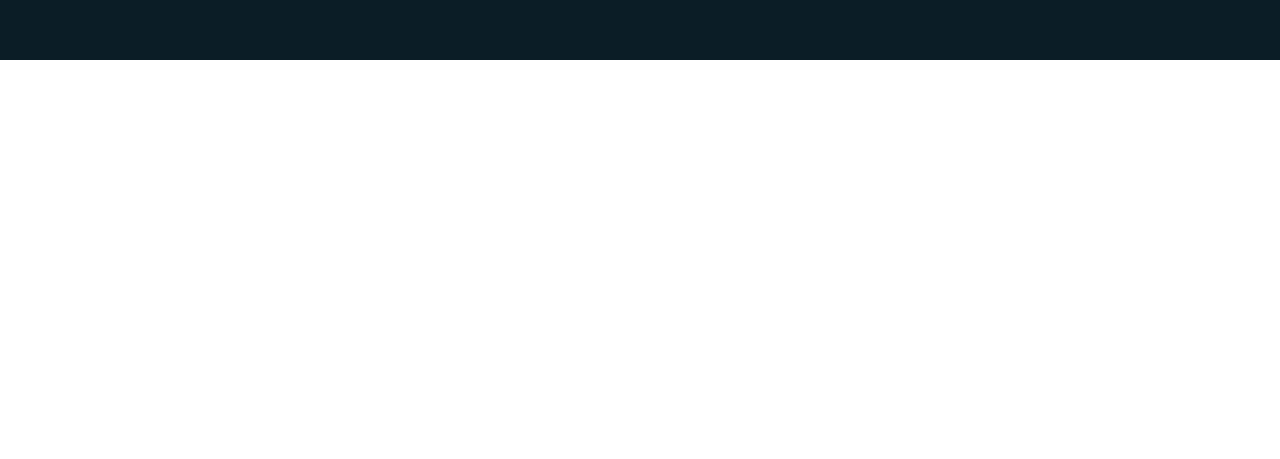
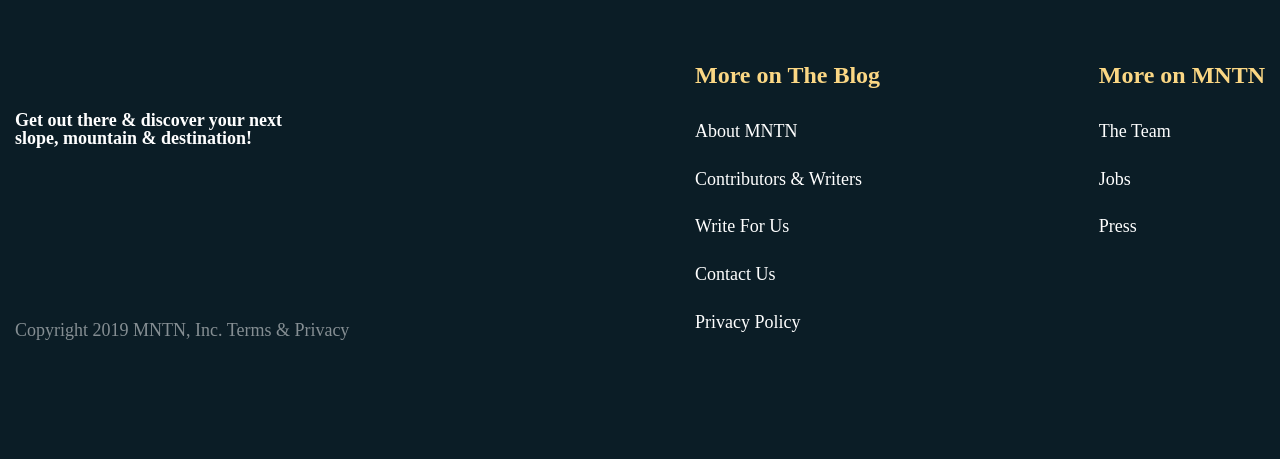
Before and after one commit to VladZyma/pet-MNTN, a website: page src/index.html in a window 1280 px wide. Shown: the part 4126-4585 px from the top of the page. Before the commit the page ends 4186 px from the top, so only its background shows below. Drawn offline with nearby package versions, Linux system fonts and the light colour scheme; files that its build step writes are made by us from their sources; a web font is replaced by a local one.

Commit message:
add footer

```diff
--- /dev/null
+++ b/src/components/footer.html
@@ -0,0 +1,69 @@
+<footer class="footer">
+  <div class="_container">
+    <div class="footer__raw">
+      <div class="footer__content">
+        <div class="footer__content-logo">@@include('./logo.html')</div>
+
+        <p class="footer__content-text">
+          Get out there & discover your next slope, mountain & destination!
+        </p>
+
+        <div class="footer__content-copyright">
+          Copyright 2019 MNTN, Inc. Terms & Privacy
+        </div>
+      </div>
+
+      <div class="footer_inner-box">
+        <div class="footer__blog footer-menu">
+          <h4 class="footer-menu__title footer-list-title">More on The Blog</h4>
+
+          <ul class="footer-menu__list">
+            <li class="footer-menu__item">
+              <a class="footer-menu__link footer-list-link" href="#">
+                About MNTN
+              </a>
+            </li>
+            <li class="footer-menu__item">
+              <a class="footer-menu__link footer-list-link" href="#">
+                Contributors & Writers
+              </a>
+            </li>
+            <li class="footer-menu__item">
+              <a class="footer-menu__link footer-list-link" href="#"
+                >Write For Us
+              </a>
+            </li>
+            <li class="footer-menu__item">
+              <a class="footer-menu__link footer-list-link" href="#">
+                Contact Us
+              </a>
+            </li>
+            <li class="footer-menu__item">
+              <a class="footer-menu__link footer-list-link" href="#">
+                Privacy Policy
+              </a>
+            </li>
+          </ul>
+        </div>
+
+        <div class="footer__mntn footer-menu">
+          <h4 class="footer-menu__title footer-list-title">More on MNTN</h4>
+
+          <ul class="footer-menu__list">
+            <li class="footer-menu__item">
+              <a class="footer-menu__link footer-list-link" href="#"
+                >The Team</a
+              >
+            </li>
+            <li class="footer-menu__item">
+              <a class="footer-menu__link footer-list-link" href="#">Jobs</a>
+            </li>
+            <li class="footer-menu__item">
+              <a class="footer-menu__link footer-list-link" href="#">Press</a>
+            </li>
+          </ul>
+        </div>
+      </div>
+    </div>
+  </div>
+</footer>
--- a/src/index.html
+++ b/src/index.html
@@ -14,6 +14,8 @@
       @@include('./components/hero.html')
 
       <main class="_main">@@include('./components/steps.html')</main>
+
+      @@include('./components/footer.html')
     </div>
   </body>
 </html>
--- /dev/null
+++ b/src/scss/components/footer.scss
@@ -0,0 +1,47 @@
+.footer {
+  padding-bottom: 12rem;
+
+  &__raw {
+    display: flex;
+    justify-content: space-between;
+    gap: 3rem;
+  }
+
+  &__content {
+    flex: 0 1 35rem;
+    display: flex;
+    flex-direction: column;
+  }
+
+  &__content-logo {
+    margin-bottom: 2.4rem;
+  }
+
+  &__content-text {
+    max-width: 30rem;
+  }
+
+  &__content-copyright {
+    margin-top: auto;
+
+    @extend %Gilroy-500;
+    opacity: 0.5;
+  }
+
+  &_inner-box {
+    flex: 0 1 57rem;
+    display: flex;
+    justify-content: space-between;
+    gap: 3rem;
+  }
+}
+
+.footer-menu {
+  &__title {
+    margin-bottom: 2.4rem;
+  }
+
+  &__item:not(:last-child) {
+    margin-bottom: 1.6rem;
+  }
+}
```
